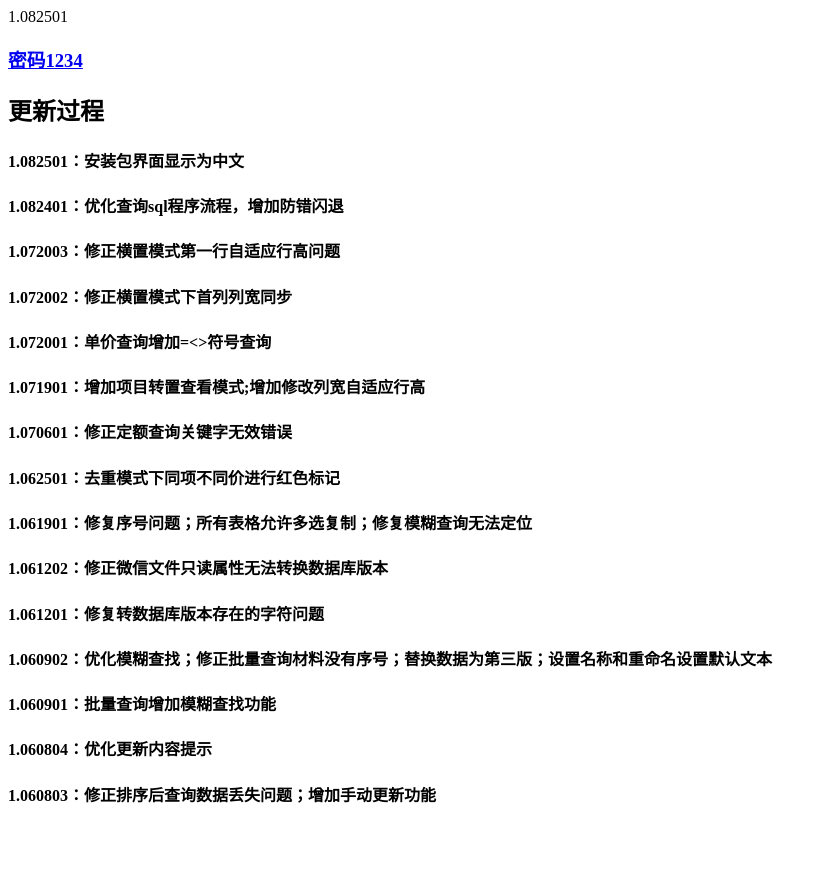
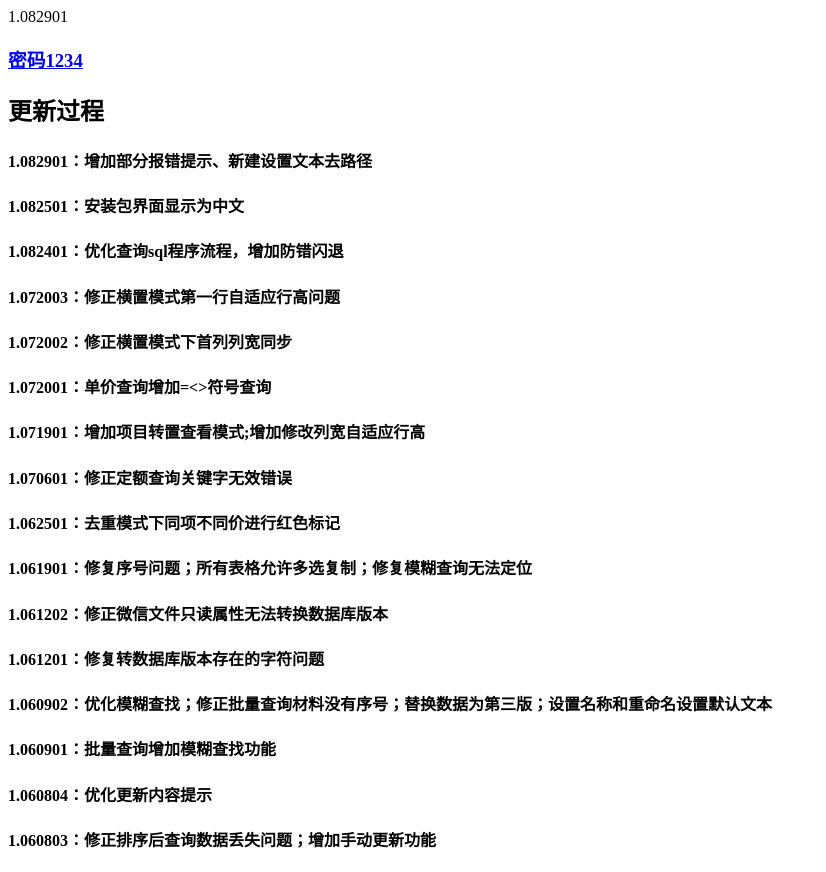
Before and after one commit to missrou/missrou.github.io, a plain HTML site: page index.html in a window 1280 px wide. Shown: the whole page, without its empty margins (0-826 px from the left). Before the commit the page ends 827 px from the top, so only its background shows below. Drawn offline with Linux system fonts and the light colour scheme.

Commit message:
Update index.html

```diff
--- a/index.html
+++ b/index.html
@@ -1,10 +1,11 @@
 <html>
   <head>
     <title>HySearch Update</title>
-    <p>1.082501</p>
+    <p>1.082901</p>
     <h3> <a href="https://wwbe.lanzoup.com/b038fwm9a">密码1234</a> </h3>
     <h2>更新过程</h2>
   </head>
+  <h4>1.082901：增加部分报错提示、新建设置文本去路径</h4>
   <h4>1.082501：安装包界面显示为中文</h4>
   <h4>1.082401：优化查询sql程序流程，增加防错闪退</h4>
   <h4>1.072003：修正横置模式第一行自适应行高问题</h4>
```
